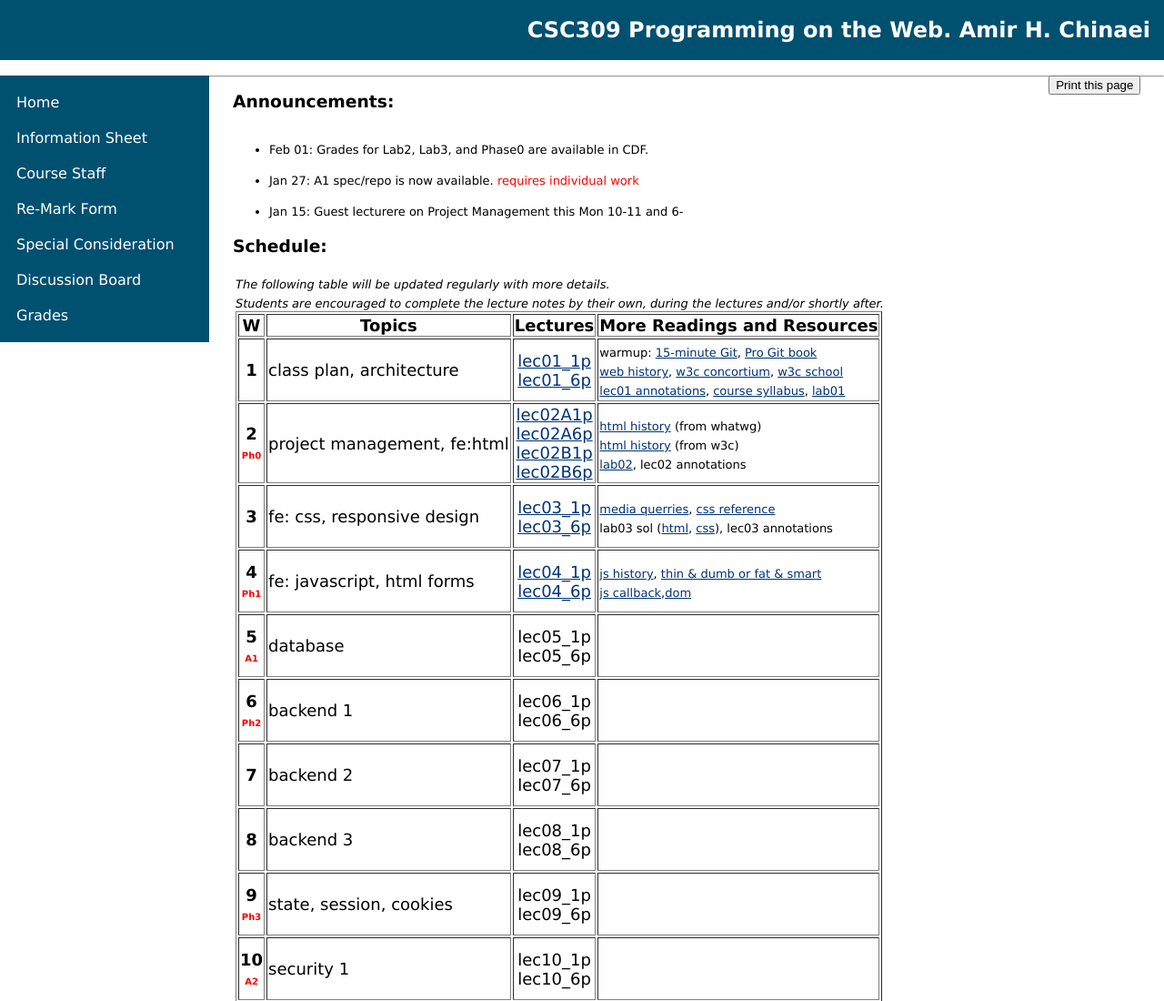
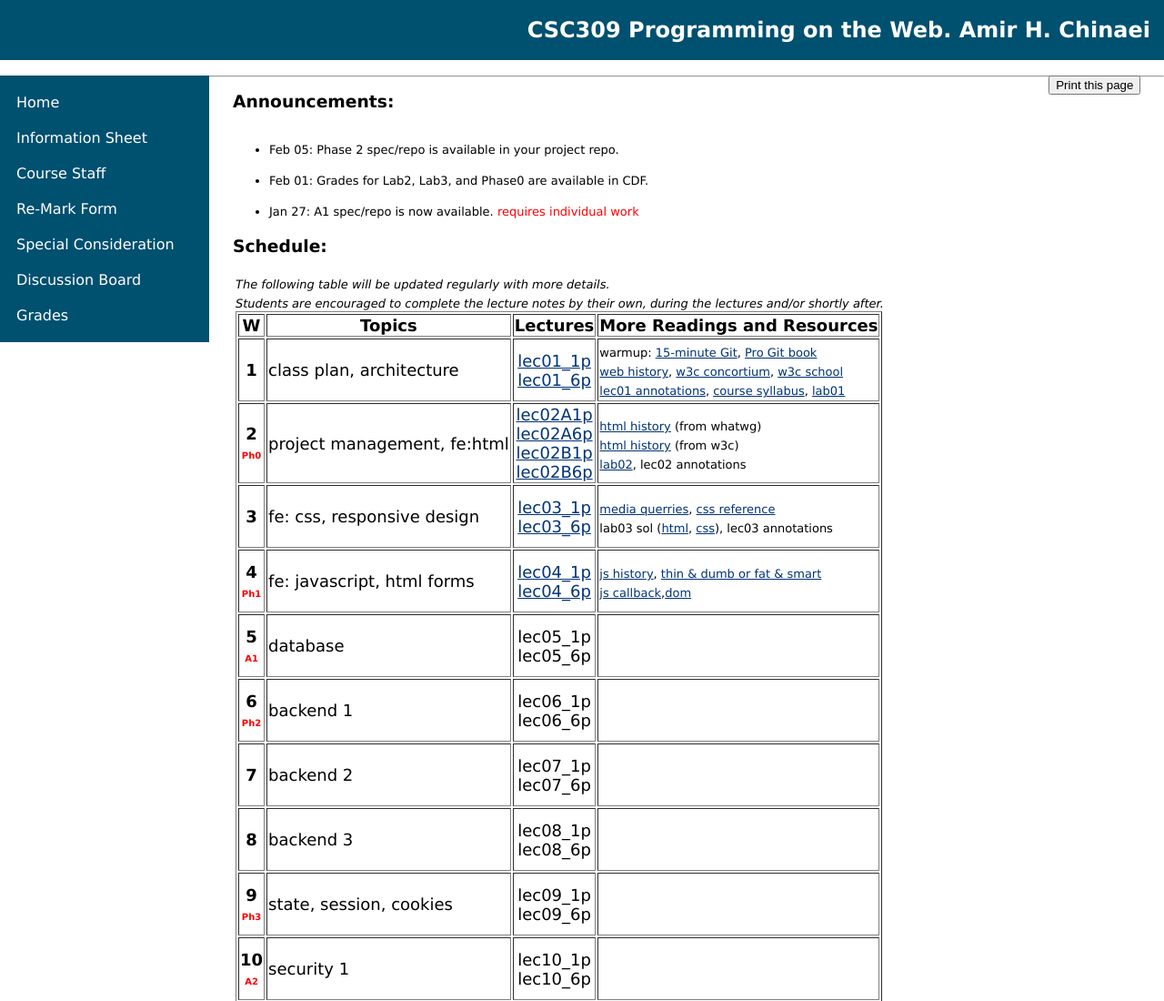
Before and after one commit to CSC309-spring2017/CSC309-spring2017.github.io, a plain HTML site: page index.html in a window 1280 px wide. Shown: the top 1100 px of the page at 91% size. Drawn offline with Linux system fonts and the light colour scheme.

Commit message:
Phase 2 spec/sample announcement added

```diff
--- a/index.html
+++ b/index.html
@@ -44,7 +44,8 @@
 			<div class="scroll">
 				<div>
 				<ul> <font size="2">
-				    <li>Feb 01: Grades for Lab2, Lab3, and Phase0 are available in CDF.</li><br>
+				    <li>Feb 05: Phase 2 spec/repo is available in your project repo.</li><br>
+					<li>Feb 01: Grades for Lab2, Lab3, and Phase0 are available in CDF.</li><br>
 				    <li>Jan 27: A1 spec/repo is now available. <font color="red">requires individual work</font></li><br>
 					<li>Jan 15: Guest lecturere on Project Management this Mon 10-11 and 6-7: Q/A sessions in BA7172 at 1-2 and 4-5.</li><br>
 				    <li>Jan 14: If you have not received the Project Specification, please (re)complete Survey 1. Instructions are in lec01_1p.pdf below.</li><br>
```
